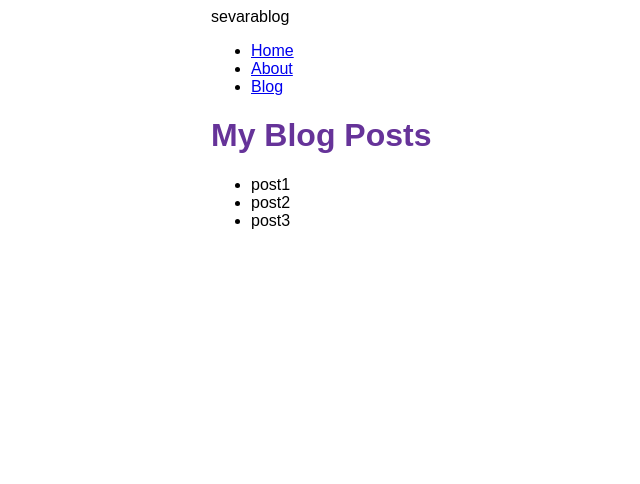
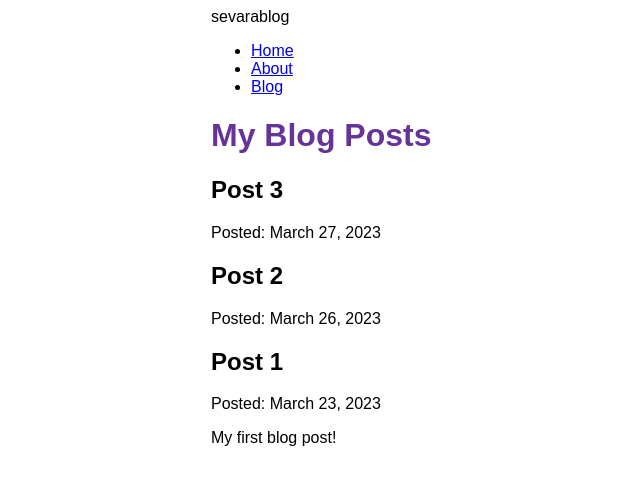
Before and after one commit to mooghoo/sevarablog, a Gatsby site: page /blog in a window 1280 px wide. Shown: the whole page, without its empty margins (179-819 px from the left). Built offline with nearby package versions, Linux system fonts and the light colour scheme; Gatsby itself is replaced by a stand-in of ours.

Commit message:
mdx plugin

```diff
--- a/blog/post1.mdx
+++ b/blog/post1.mdx
@@ -0,0 +1,7 @@
+---
+title: "Post 1"
+date: "2023-03-23"
+slug: "post1"
+---
+
+## My first blog post!
--- a/blog/post2.mdx
+++ b/blog/post2.mdx
@@ -0,0 +1,5 @@
+---
+title: "Post 2"
+date: "2023-03-26"
+slug: "post2"
+---
--- a/blog/post3.mdx
+++ b/blog/post3.mdx
@@ -0,0 +1,5 @@
+---
+title: "Post 3"
+date: "2023-03-27"
+slug: "post3"
+---
--- a/gatsby-config.js
+++ b/gatsby-config.js
@@ -16,5 +16,6 @@
         path: `${__dirname}/blog`,
       }
     },
+    "gatsby-plugin-mdx",
   ],
 }
--- a/package.json
+++ b/package.json
@@ -15,8 +15,10 @@
     "clean": "gatsby clean"
   },
   "dependencies": {
+    "@mdx-js/react": "^2.3.0",
     "gatsby": "^5.8.0",
     "gatsby-plugin-image": "^3.8.0",
+    "gatsby-plugin-mdx": "^5.8.0",
     "gatsby-plugin-sharp": "^5.8.0",
     "gatsby-source-filesystem": "^5.8.0",
     "react": "^18.2.0",
--- a/src/pages/blog.js
+++ b/src/pages/blog.js
@@ -3,28 +3,38 @@
 import Layout from '../components/layout'
 import Seo from '../components/seo'
 
+// using GraphQL query allFile > nodes with filter to blog
 const BlogPage = ({ data }) => {
   return (
     <Layout pageTitle="My Blog Posts">
-      <ul> {
-        data.allFile.nodes.map(node =>   (
-            <li key={node.name}>
-                {node.name}
-            </li>
+      {
+        data.allMdx.nodes.map(node =>   (
+            <article key={node.id}>
+            <h2>{node.frontmatter.title}</h2>
+            <p>Posted: {node.frontmatter.date}</p>
+            <p>{node.excerpt}</p>
+          </article>
         )) }
-        </ul>
+
     </Layout>
   )
 }
 
 export const query = graphql`
-query MyQuery {
-    allFile(filter: {sourceInstanceName: {eq: "blog"}}) {
+query {
+    allMdx(sort: {frontmatter: {date: DESC}}) {
       nodes {
-        name
+        frontmatter {
+          date(formatString: "MMMM D, YYYY")
+          title
+        }
+        id
+        excerpt
       }
     }
   }`
+
+
 export const Head = () => <Seo title="My Blog Posts" />
 
 export default BlogPage
```
Also changed, not shown: 1 other file.
